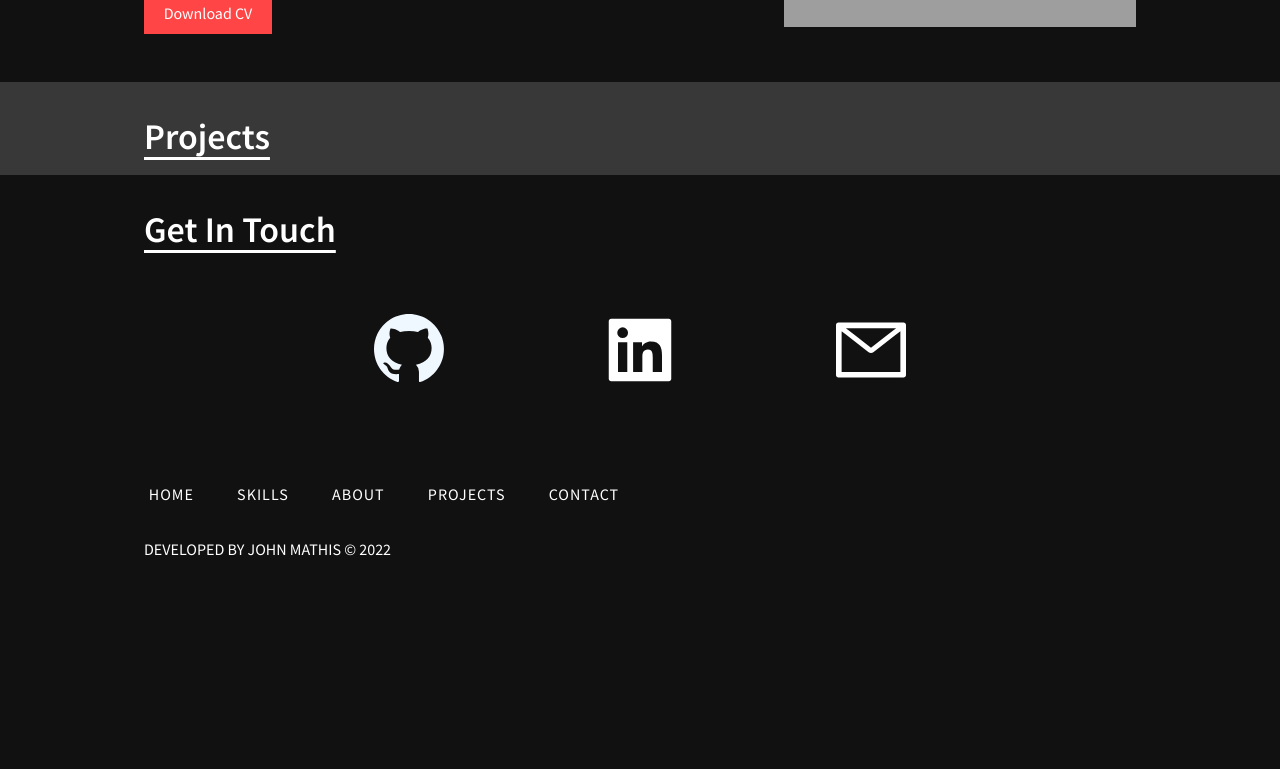
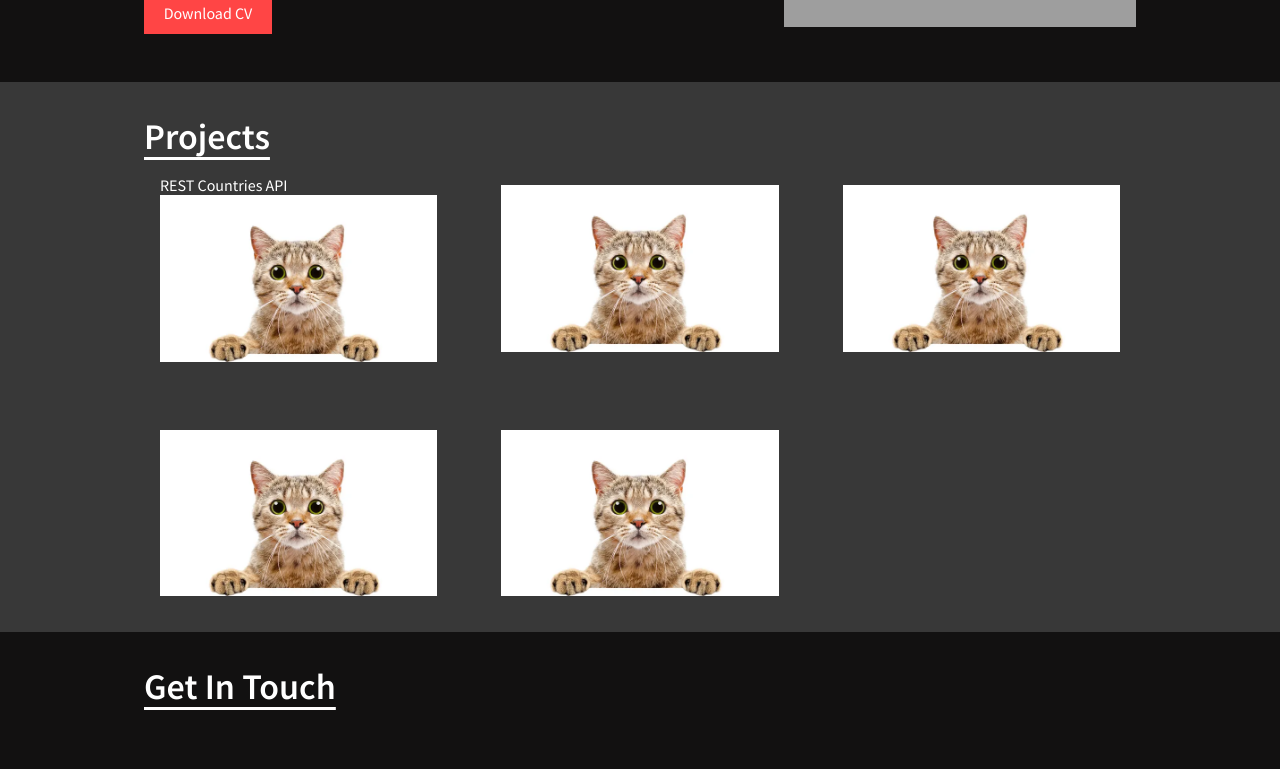
Before and after one commit to john-mathis/portfolio, a React (Create React App) app: page / in a window 1280 px wide. Shown: the part 1698-2467 px from the top of the page. Before the commit the page ends 2273 px from the top, so only its background shows below. Built offline with nearby package versions, Linux system fonts and the light colour scheme; grey boxes are pictures that could not be loaded.

Commit message:
added projects component

```diff
--- a/src/Components/Projects/Projects.css
+++ b/src/Components/Projects/Projects.css
@@ -1,3 +1,29 @@
 .projects-container {
     background-color: var(--dark-grey);
 }
+
+.container {
+    display: grid;
+    place-items: center;
+    grid-template-columns: repeat(auto-fill, minmax(16rem, 1fr));
+    margin: 1rem auto;
+    gap: 4rem;
+    max-width: 60rem;
+    position: relative;
+}
+
+.project-card {
+    max-width: 20rem;
+    z-index: 10;
+    position: relative;
+}
+
+.card-overlay {
+    position: relative;
+    z-index: 1;
+}
+
+.card-overlay:hover {
+    background-color: red;
+    backdrop-filter: var(--nav-blur);
+}
--- a/src/Components/Projects/Projects.js
+++ b/src/Components/Projects/Projects.js
@@ -1,5 +1,6 @@
 import React from "react";
 import "..//Projects/Projects.css";
+import CAT from "..//..//assets/cat.webp";
 
 const Projects = () => {
   return (
@@ -7,6 +8,33 @@ const Projects = () => {
       <div className="projects-container">
         <div className="max-container-width">
           <h3 className="section-title">Projects</h3>
+
+          <div className="container">
+            <div className="project-card">
+              <p>REST Countries API</p>
+              <div className="card-img">
+                <div className="card-overlay">
+                  <img className="project-img" src={CAT} />
+                </div>
+              </div>
+            </div>
+
+            <div className="project-card">
+              <img className="project-img" src={CAT} />
+            </div>
+
+            <div className="project-card">
+              <img className="project-img" src={CAT} />
+            </div>
+
+            <div className="project-card">
+              <img className="project-img" src={CAT} />
+            </div>
+
+            <div className="project-card">
+              <img className="project-img" src={CAT} />
+            </div>
+          </div>
         </div>
       </div>
     </>
```
